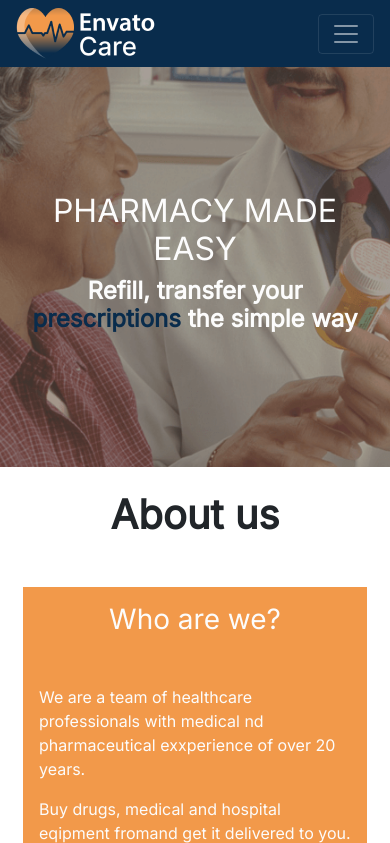
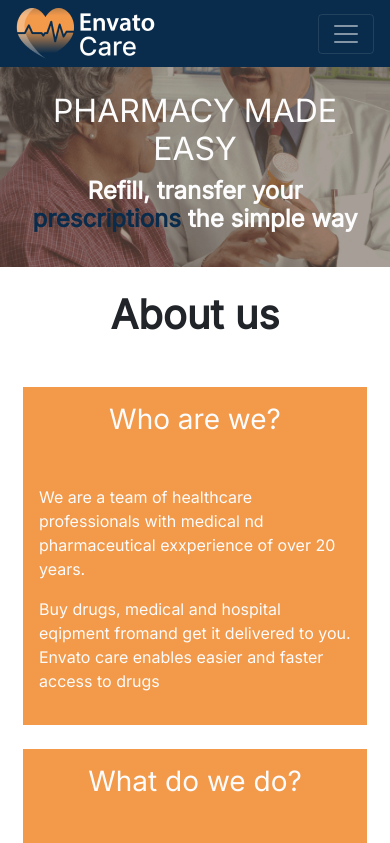
Before and after one commit to hngi/Team-New-Avengers-Pharmacy, a plain HTML site: page variation-four/index.html in a window 390 px wide. Shown: the top 843 px of the page. Drawn offline with nearby package versions, Linux system fonts and the light colour scheme; some packages are replaced by stand-ins of ours.

Commit message:
screen fix

```diff
--- a/variation-four/src/variation-four.css
+++ b/variation-four/src/variation-four.css
@@ -67,6 +67,11 @@ i.fa {
   align-items: center;
   justify-content: center;
   width: 100%;
+}
+@media (max-width: 991px) {
+  .hero {
+    height: 12.5rem;
+  }
 }
 .hero .hero-text {
   color: var(--textColor);
```
